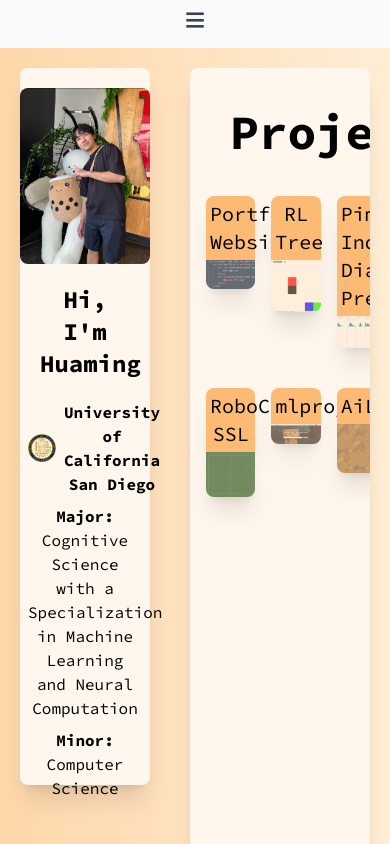
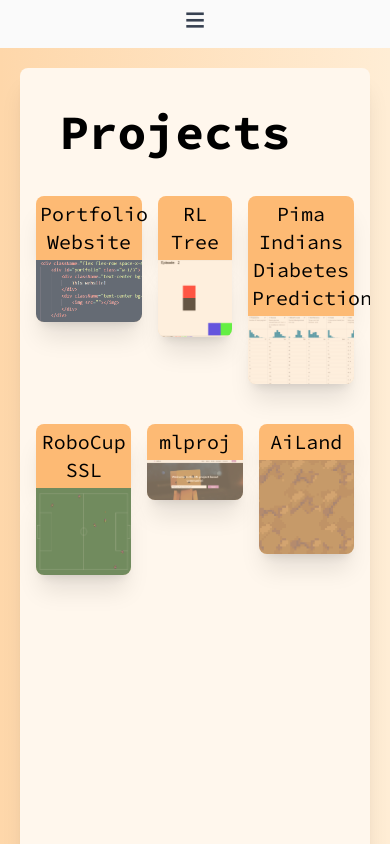
Before and after one commit to hwu27/hm, a Next.js app: page / in a window 390 px wide. Both pictures are taken after a click on the button "Resume/Projects". Shown: the top 844 px of the page. Built offline with nearby package versions, Linux system fonts and the light colour scheme.

Commit message:
improved accessibility and responsiveness

```diff
--- a/app/page.jsx
+++ b/app/page.jsx
@@ -388,19 +388,20 @@ function Page() {
                     </nav>
                 </div>
                 <div id="main-resume" className="flex flex-row bg-gradient-to-r from-orange-200 to-orange-100 h-screen-100">
-                    <div className="flex flex-col w-1/3 bg-orange-50 h-screen-85 m-5 rounded-lg shadow-xl">
+                    <div className="flex flex-col w-1/3 bg-orange-50 h-screen-85 m-5 rounded-lg shadow-xl hidden lg:block">
 
-                        <img className="h-1/2 mx-auto mt-5 rounded-lg" src="./images/me.png"></img>
+                        <img className="h-1/2 mx-auto mt-5 rounded-lg" src="./images/me.png" alt="picture of me"></img>
 
                         <div className="items-center text-center">
 
                             <p className="font-bold text-2xl m-5">Hi, I&#39;m Huaming</p>
 
-                            <p className="font-bold flex items-center"><img className="h-7 m-2" src="./images/UCSD.png"></img>University of California San Diego</p>
+                            <p className="font-bold flex items-center"><img className="h-7 m-2" src="./images/UCSD.png" alt="UCSD icon"></img>University of California San Diego</p>
 
                             <p className="m-2"><span className="font-bold">Major: </span>Cognitive Science with a Specialization in Machine Learning and Neural Computation</p>
 
                             <p className="m-2"><span className="font-bold">Minor: </span>Computer Science</p>
+
                         </div>
                     </div>
                     <div className="flex flex-col bg-orange-50 m-5 w-full rounded-lg shadow-xl overflow-auto">
@@ -415,7 +416,7 @@ function Page() {
                                         Portfolio Website
                                     </div>
                                     <div className="text-center bg-orange-200 shadow-xl rounded-b-lg hover:bg-gray-200">
-                                        <img className="opacity-60 rounded-b-lg"src="./images/website.png"></img>
+                                        <img className="opacity-60 rounded-b-lg" src="./images/website.png" alt="picture of website code"></img>
                                     </div>
                                 </a>
                             </div>
@@ -425,7 +426,7 @@ function Page() {
                                         RL Tree
                                     </div>
                                     <div className="text-center bg-orange-200 shadow-xl rounded-b-lg hover:bg-gray-200">
-                                        <img className="opacity-60 rounded-b-lg"src="./images/rltree.png"></img>
+                                        <img className="opacity-60 rounded-b-lg"src="./images/rltree.png" alt="picture of rl environment"></img>
                                     </div>
                                 </a>
                             </div>
@@ -435,7 +436,7 @@ function Page() {
                                         Pima Indians Diabetes Prediction
                                     </div>
                                     <div className="text-center bg-orange-200 shadow-xl rounded-b-lg hover:bg-gray-200">
-                                        <img className="opacity-60 rounded-b-lg"src="./images/pima.png"></img>
+                                        <img className="opacity-60 rounded-b-lg"src="./images/pima.png" alt="picture of pima indians diabetes dataset"></img>
                                     </div>
                                 </a>
                             </div>
@@ -448,7 +449,7 @@ function Page() {
                                         RoboCup SSL
                                     </div>
                                     <div className="text-center bg-orange-200 shadow-xl rounded-b-lg hover:bg-gray-200">
-                                        <img className="opacity-60 rounded-b-lg"src="./images/robocup.png"></img>
+                                        <img className="opacity-60 rounded-b-lg"src="./images/robocup.png" alt="picture of robocup environment"></img>
                                     </div>
                                 </a>
                             </div>
@@ -458,7 +459,7 @@ function Page() {
                                         mlproj
                                     </div>
                                     <div className="text-center bg-orange-200 shadow-xl rounded-b-lg hover:bg-gray-200">
-                                        <img className="opacity-60 rounded-b-lg"src="./images/mlproj.png"></img>
+                                        <img className="opacity-60 rounded-b-lg"src="./images/mlproj.png" alt="picture of mlproj landing page"></img>
                                     </div>
                                 </a>
                             </div>
@@ -468,7 +469,7 @@ function Page() {
                                         AiLand
                                     </div>
                                     <div className="text-center bg-orange-200 shadow-xl rounded-b-lg hover:bg-gray-200">
-                                        <img className="opacity-60 rounded-b-lg mx-auto" src="./images/ailand.png"></img>
+                                        <img className="opacity-60 rounded-b-lg mx-auto" src="./images/ailand.png" alt="picture of a tile block that I am very proud of"></img>
                                     </div>
                                 </a>
                             </div>
@@ -482,7 +483,7 @@ function Page() {
                         </div>
                     </div>
                     <div className="m-10 mb-0 font-bold text-5xl">
-                        <img className="p-5 mx-auto" src="./images/resume.png" onClick={handleImageClick}></img>
+                        <img className="p-5 mx-auto" src="./images/resume.png" onClick={handleImageClick} alt="picture of resume"></img>
                     </div>
                     <Modal
                         isOpen={isModalOpen}
@@ -498,8 +499,9 @@ function Page() {
                         }}
                     >
                         <img
-                        src="./images/resume.png"
-                        style={{ width: "125%", height: "125%", objectFit: "contain" }}
+                        src = "./images/resume.png"
+                        style = {{ width: "250%", height: "250%", objectFit: "contain" }}
+                        alt = "picture of resume zoomed in"
                         />
                     </Modal>
                 </div>
```
Also changed, not shown: public/images/resume.png.
